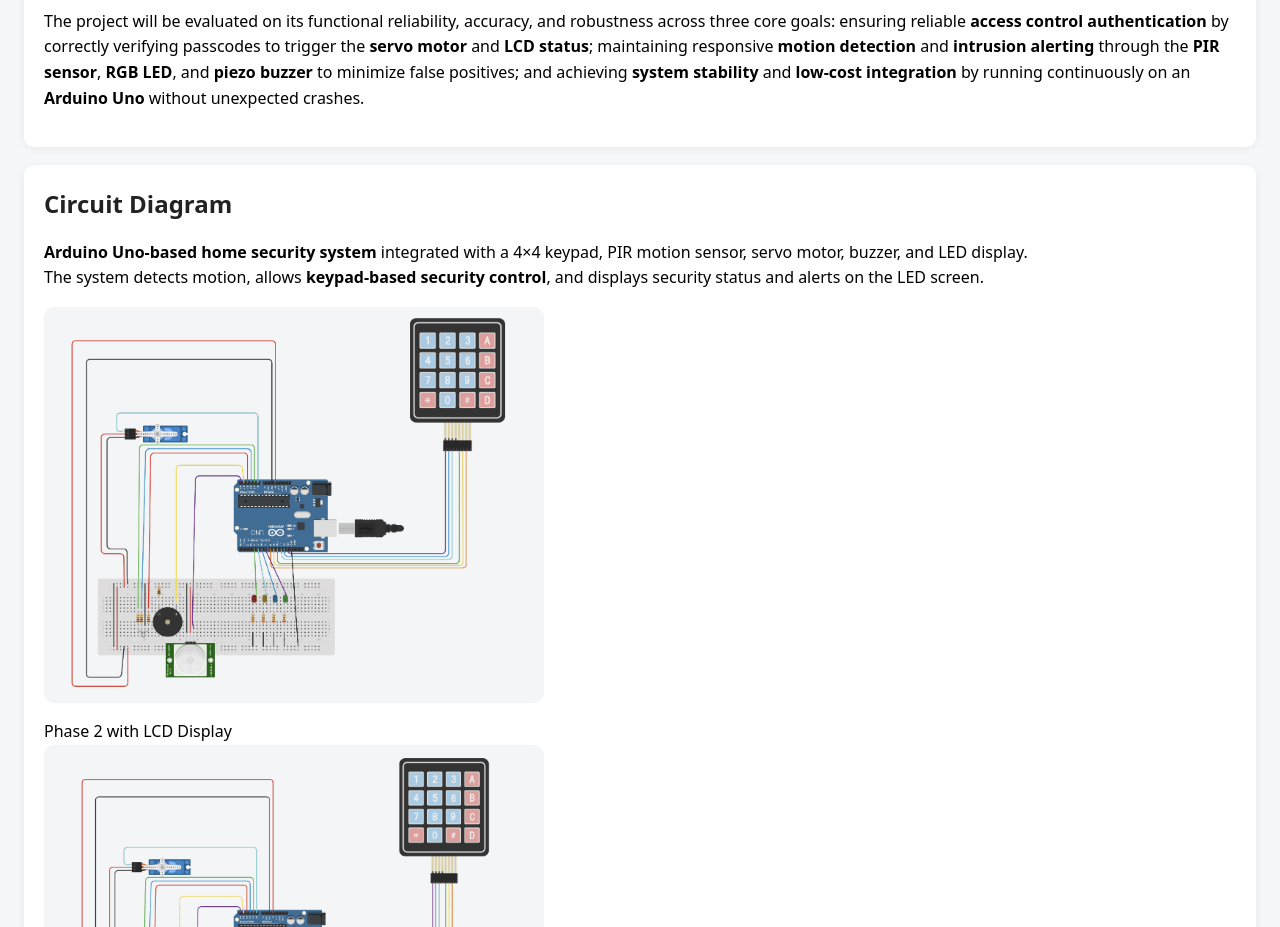
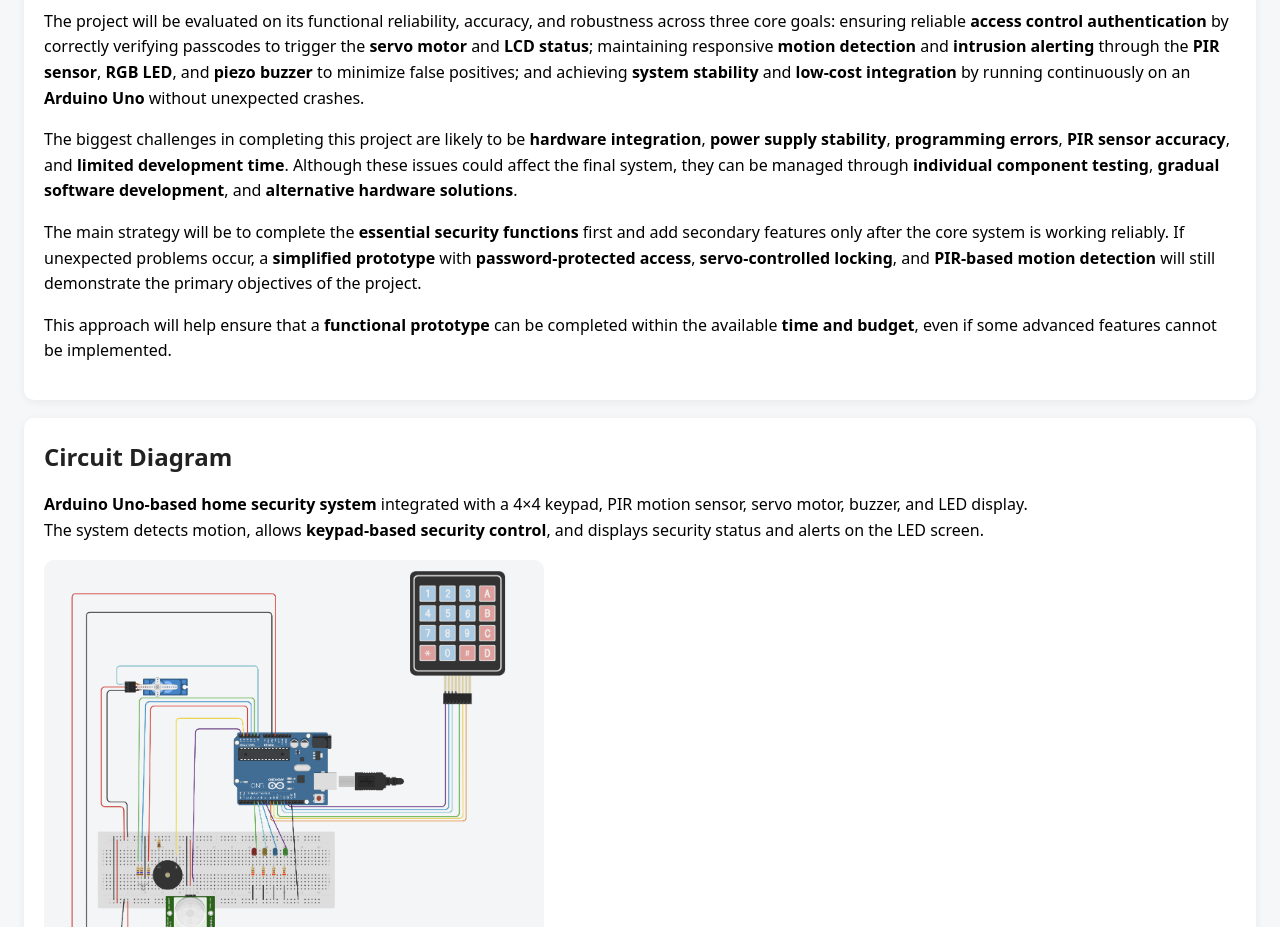
Before and after one commit to samir711/SmartHomeSecuritySystem, a plain HTML site: page index.html in a window 1280 px wide. Shown: the part 1280-2207 px from the top of the page. Drawn offline with nearby package versions, Linux system fonts and the light colour scheme.

Commit message:
Add files via upload

```diff
--- a/index.html
+++ b/index.html
@@ -205,7 +205,13 @@
         <!-- <h2>3. Goals and Success Evaluation Metrics</h2> -->
         <p>The project will be evaluated on its functional reliability, accuracy, and robustness across three core goals: ensuring reliable <strong>access control authentication</strong> by correctly verifying passcodes to trigger the <strong>servo motor</strong> and <strong>LCD status</strong>; maintaining responsive <strong>motion detection</strong> and <strong>intrusion alerting</strong> through the <strong>PIR sensor</strong>, <strong>RGB LED</strong>, and <strong>piezo buzzer</strong> to minimize false positives; and achieving <strong>system stability</strong> and <strong>low-cost integration</strong> by
         running continuously on an <strong>Arduino Uno</strong> without unexpected crashes.</p>
-          <!-- running continuously on an <strong>Arduino Uno</strong> without power conflicts or unexpected crashes.</p> -->
+
+        <p>The biggest challenges in completing this project are likely to be <strong>hardware integration</strong>, <strong>power supply stability</strong>, <strong>programming errors</strong>, <strong>PIR sensor accuracy</strong>, and <strong>limited development time</strong>. Although these issues could affect the final system, they can be managed through <strong>individual component testing</strong>, <strong>gradual software development</strong>, and <strong>alternative hardware solutions</strong>.</p>
+
+        <p>The main strategy will be to complete the <strong>essential security functions</strong> first and add secondary features only after the core system is working reliably. If unexpected problems occur, a <strong>simplified prototype</strong> with <strong>password-protected access</strong>, <strong>servo-controlled locking</strong>, and <strong>PIR-based motion detection</strong> will still demonstrate the primary objectives of the project.</p>
+
+        <p>This approach will help ensure that a <strong>functional prototype</strong> can be completed within the available <strong>time and budget</strong>, even if some advanced features cannot be implemented.</p>
+
 
         <!-- <div class="goal">
             <h3>Goal 1: Reliable Access Control Authentication</h3>
```
